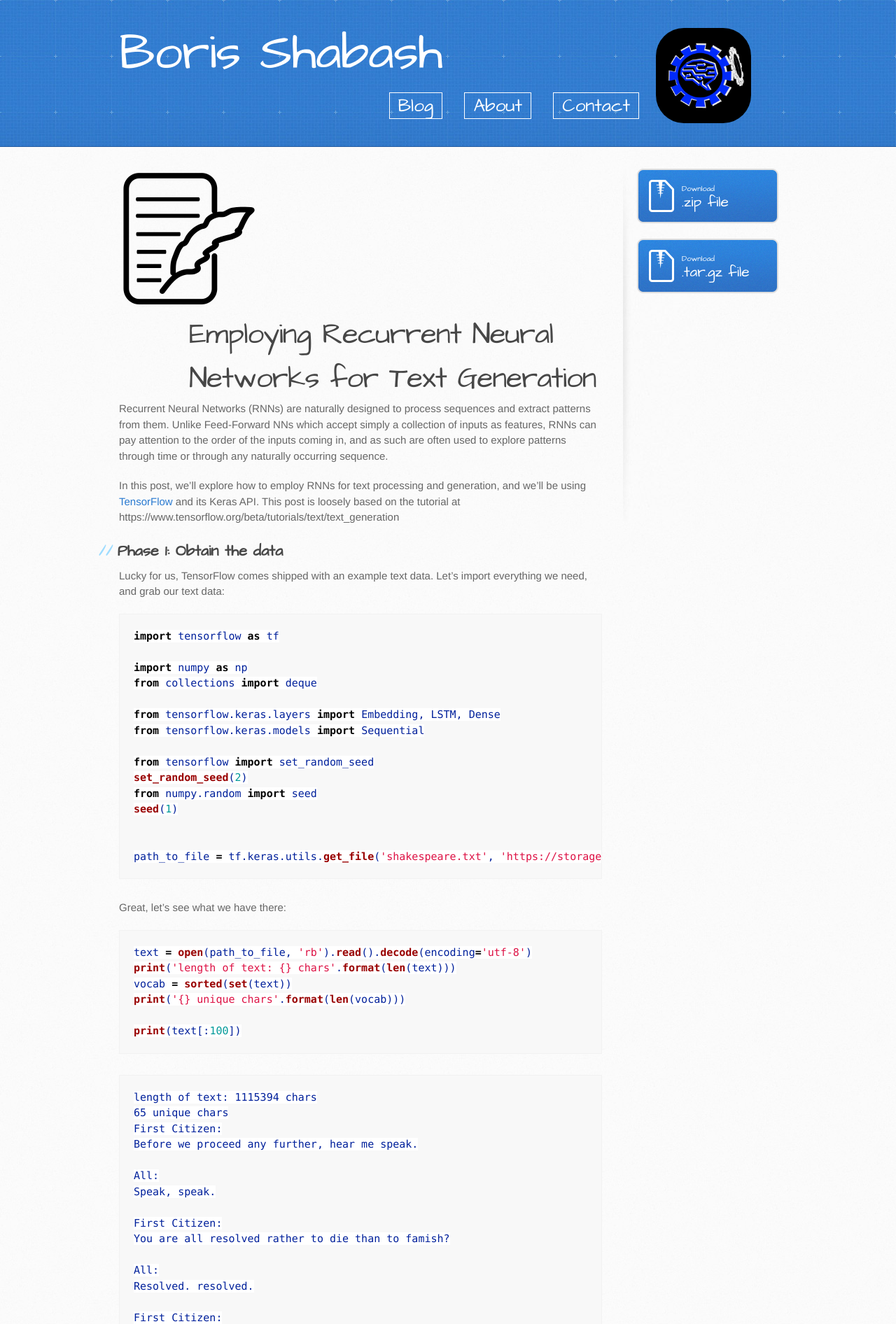
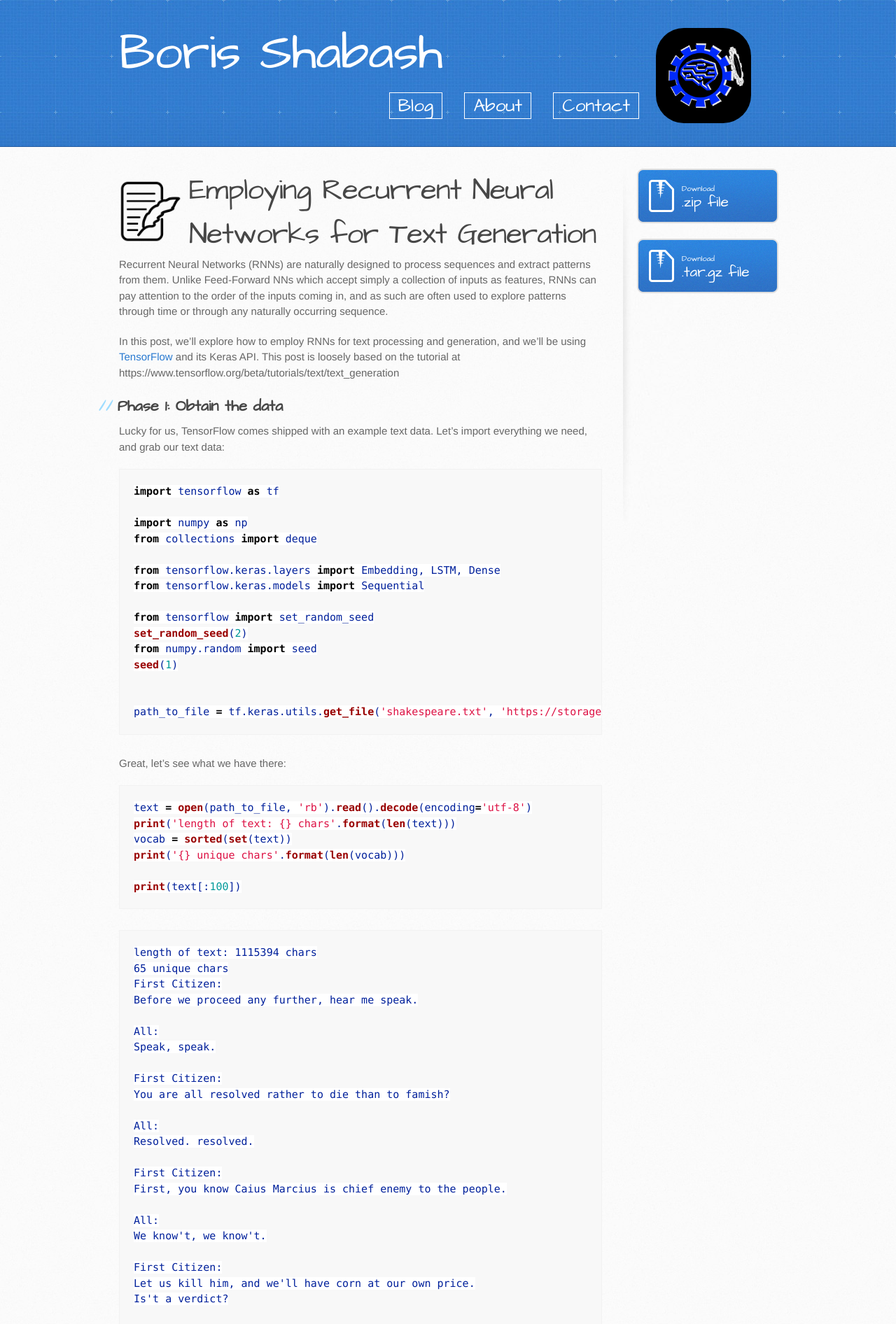
Before and after one commit to bshabashFD/bshabashFD.github.io_old2, a Jekyll site: the page built from _posts/2019-08-03-how-to-use-text-with-rnn.md, in a window 1280 px wide. Shown: the top 1892 px of the page at 70% size. Built offline with Jekyll 4.4.1, drawn with Linux system fonts in a browser that asks for light colours; formulas are drawn with MathJax 3; a script that is not in the unit is left out.

Commit message:
Update post.html

```diff
--- a/_layouts/post.html
+++ b/_layouts/post.html
@@ -5,10 +5,12 @@ layout: default
 {% include mathjax.html %}
 
 <article class="post">
+  <div class="post_header">
   {% if page.image %}
   <img src="/assets/images/{{page.image}}" alt="thumbnail image">
   {% endif %}
   <h1>{{ page.title }}</h1>
+  </div>
 
   <div class="entry">
     {{ content }}
```
